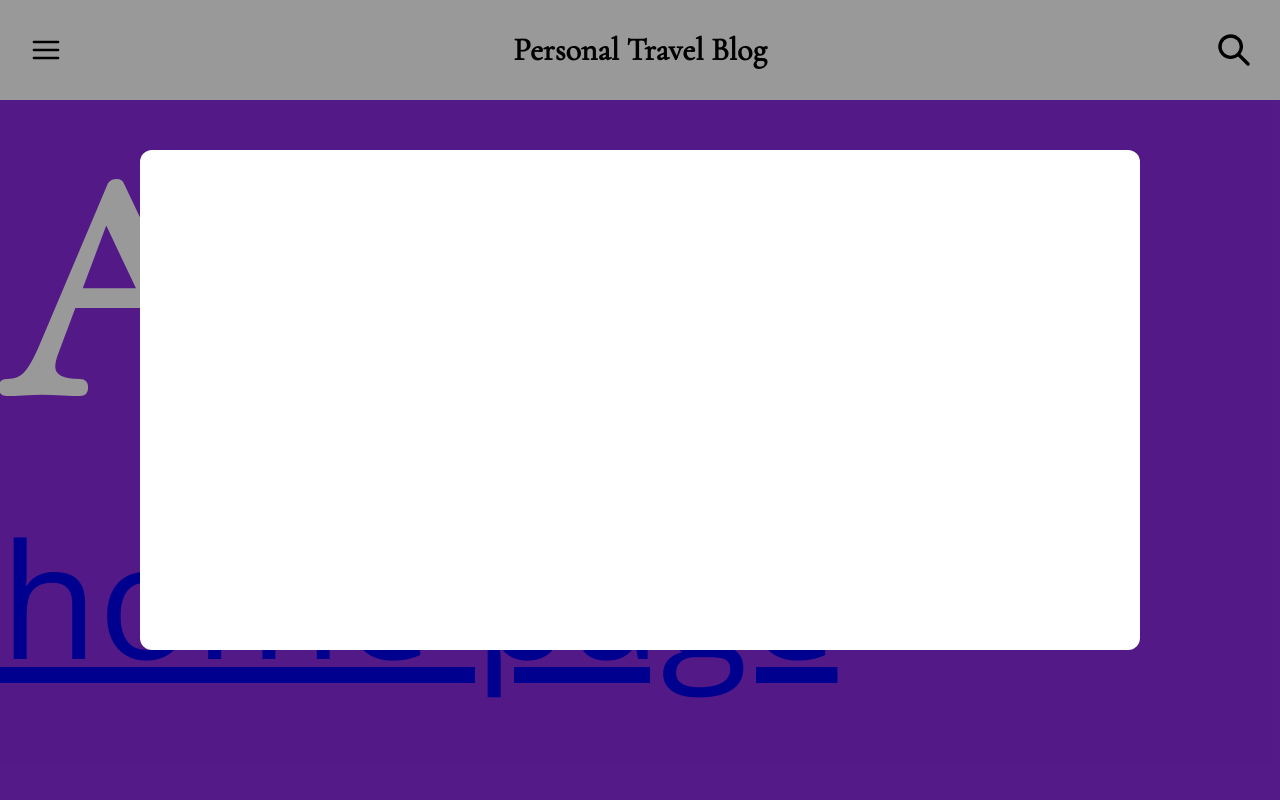
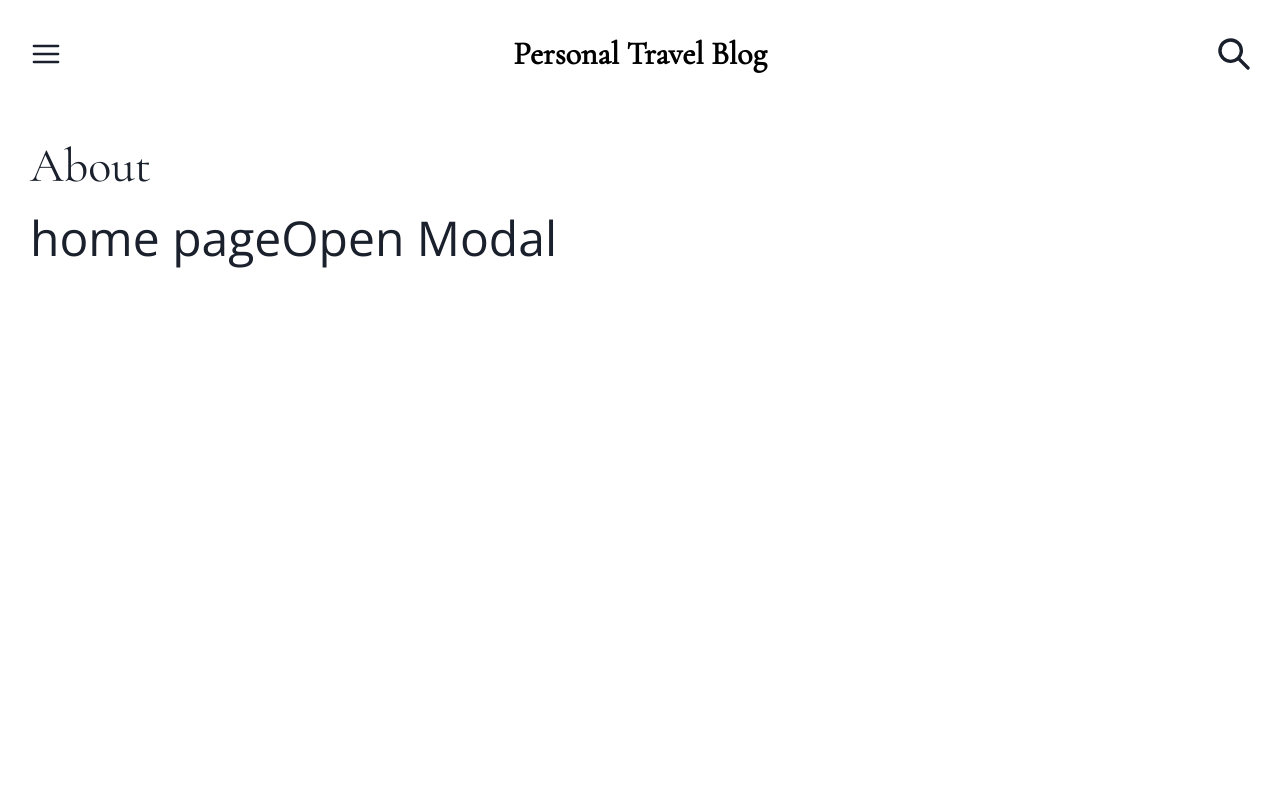
Before and after one commit to IlyaTheCreator/denispesunprivate, a React (Vite) app: page /about in a window 1280 px wide. Shown: the top 800 px of the page. Built offline with nearby package versions, Linux system fonts and the light colour scheme.

Commit message:
DP-6: Компонент модального окна

```diff
--- a/package.json
+++ b/package.json
@@ -10,10 +10,12 @@
   },
   "dependencies": {
     "@chakra-ui/icons": "^2.0.11",
+    "@chakra-ui/react": "^2.3.5",
     "@chakra-ui/system": "^2.2.12",
     "@emotion/react": "^11.10.4",
     "@emotion/styled": "^11.10.4",
     "@reduxjs/toolkit": "^1.8.5",
+    "framer-motion": "^7.5.3",
     "lorem-ipsum": "^2.0.8",
     "node-sass": "^7.0.3",
     "react": "^18.2.0",
--- a/src/App.jsx
+++ b/src/App.jsx
@@ -1,5 +1,6 @@
 import { Provider as StoreProvider } from 'react-redux';
 import { BrowserRouter, Route, Routes } from 'react-router-dom';
+import { ChakraProvider, extendTheme } from '@chakra-ui/react';
 
 import { store } from './store';
 
@@ -9,15 +10,18 @@ import Home from './pages/Home/Home';
 import About from './pages/About/About';
 import Article from './pages/Article/Article';
 import Layout from './components/Layout/Layout';
-import ModalWindow from './components/ModalWindow/ModalWindow';
-import { useState } from 'react';
+
+const theme = extendTheme({
+  fonts: {
+    body: `'Open Sans', sans-serif`,
+  },
+});
 
 const App = () => {
-  const [modalActive, setModalActive] = useState(true)
-
   return (
     <StoreProvider store={store}>
       <BrowserRouter>
+        <ChakraProvider theme={theme}>
           <Layout>
             <Routes>
               <Route path="/" element={<Home />} />
@@ -27,8 +31,8 @@ const App = () => {
                 element={<Article data={MOCK_ARTICLE} />}
               />
             </Routes>
-          <ModalWindow active={modalActive} setActive={setModalActive}/>
           </Layout>
+        </ChakraProvider>
       </BrowserRouter>
     </StoreProvider>
   );
--- a/src/assets/styles/_general-styles.scss
+++ b/src/assets/styles/_general-styles.scss
@@ -19,7 +19,10 @@ h6 {
   font-family: 'Cormorant Garamond', serif;
 }
 
+.page {
+  padding-top: 100px;
+}
+
 body {
-  padding-top: 100px;
   font-family: 'Open Sans', serif;
 }
--- /dev/null
+++ b/src/components/Modal/Modal.jsx
@@ -0,0 +1,53 @@
+import {
+  Button,
+  Modal as ChakraModal,
+  ModalOverlay,
+  ModalContent,
+  ModalHeader,
+  ModalCloseButton,
+  ModalBody,
+  ModalFooter,
+} from '@chakra-ui/react';
+
+const Modal = ({
+  isOpen,
+  onClose,
+  mainActionText,
+  secondaryActionText,
+  title,
+  size, // 'xs', 'sm', 'md', 'lg', 'xl', 'full'
+  children,
+}) => {
+  return (
+    <ChakraModal
+      size={size ? size : 'md'}
+      isCentered
+      isOpen={isOpen}
+      onClose={onClose}
+    >
+      <ModalOverlay />
+      <ModalContent sx={{ borderRadius: 0 }}>
+        <ModalHeader>{title}</ModalHeader>
+        <ModalCloseButton />
+        <ModalBody>{children}</ModalBody>
+        <ModalFooter>
+          <Button
+            sx={{ borderRadius: 0 }}
+            colorScheme="blue"
+            mr={3}
+            onClick={onClose}
+          >
+            {mainActionText}
+          </Button>
+          {secondaryActionText && (
+            <Button sx={{ borderRadius: 0 }} variant="ghost">
+              {secondaryActionText}
+            </Button>
+          )}
+        </ModalFooter>
+      </ModalContent>
+    </ChakraModal>
+  );
+};
+
+export default Modal;
--- a/src/components/ModalWindow/ModalWindow.jsx
+++ /dev/null
@@ -1,17 +0,0 @@
-import styles from "./ModalWindow.module.scss"
-
-
-//active - виден ли компонент или нет
-//setActive - функция измнения состояния active
-
-const ModalWindow = ({active, setActive}) => {
-    return (
-        <div className={styles.modal}>
-            <div className={styles.modalContent}>
-
-            </div>
-        </div>
-    );
-};
-
-export default ModalWindow;
--- a/src/components/ModalWindow/ModalWindow.module.scss
+++ /dev/null
@@ -1,22 +0,0 @@
-@import '../../assets/styles/colors';
-
-.modal {
-    height: 100%;
-    width: 100%;
-    background-color: rgba(0, 0, 0, 0.4);
-    position: fixed;
-    top: 0;
-    left: 0;
-    display: flex;
-    justify-content: center;
-    align-items: center;
-
-}
-
-.modalContent {
-    padding: 20px;
-    border-radius: 12px;
-    background-color: white;
-    width: 1000px;
-    height: 500px;
-}
--- a/src/pages/About/About.jsx
+++ b/src/pages/About/About.jsx
@@ -1,12 +1,42 @@
+import { useDisclosure } from '@chakra-ui/react';
+
 import { Link } from 'react-router-dom';
+import Modal from '../../components/Modal/Modal';
 import styles from './About.module.scss';
 
 const About = () => {
+  const { isOpen, onOpen, onClose } = useDisclosure();
+
+  const modalExample = (
+    <Modal
+      isOpen={isOpen}
+      onClose={onClose}
+      title="Sample Modal"
+      mainActionText="Submit"
+      secondaryActionText="Idi lesom"
+      size="xl"
+    >
+      <h4>We are doing the business</h4>
+      <p>
+        lorem ipsum valera ya tut a ti gde lorem ipsum valera ya tut a ti
+        gde lorem ipsum valera ya tut a ti gde
+      </p>
+    </Modal>
+  );
+
   return (
-    <div className={styles['about-page']}>
-      <h1>About</h1>
-      <Link to="/">home page</Link>
-    </div>
+    <>
+      {modalExample}
+      <div className="page">
+        <div className={styles['about-page']}>
+          <div className="container">
+            <h1>About</h1>
+            <Link to="/">home page</Link>
+            <button onClick={onOpen}>Open Modal</button>
+          </div>
+        </div>
+      </div>
+    </>
   );
 };
 
--- a/src/pages/About/About.module.scss
+++ b/src/pages/About/About.module.scss
@@ -1,6 +1,4 @@
 .about-page {
-  background: blueviolet;
-  color: white;
-  font-size: 10rem;
+  font-size: 3rem;
   height: 100vh;
 }
--- a/src/pages/Article/Article.jsx
+++ b/src/pages/Article/Article.jsx
@@ -11,7 +11,7 @@ const Article = ({ data: { title, content } }) => {
   }, []);
 
   return (
-    <>
+    <div className="page">
       <HeaderImage url={getRandomImageUrl()} />
       <div className={`container ${styles.wrapper}`}>
         <div className={styles.content}>
@@ -19,7 +19,7 @@ const Article = ({ data: { title, content } }) => {
           <p ref={contentRef} className={styles['content-text']} />
         </div>
       </div>
-    </>
+    </div>
   );
 };
 
--- a/src/pages/Home/Home.jsx
+++ b/src/pages/Home/Home.jsx
@@ -4,10 +4,12 @@ import styles from './Home.module.scss';
 
 const Home = () => {
   return (
-    <div className={styles['home-page']}>
-      <div className="container" style={{ height: '80vh' }}>
-        <h1>hello testing here</h1>
-        <Link to="/about">about</Link>
+    <div className="page">
+      <div className={styles['home-page']}>
+        <div className="container" style={{ height: '80vh' }}>
+          <h1>hello testing here</h1>
+          <Link to="/about">about</Link>
+        </div>
       </div>
     </div>
   );
```
Also changed, not shown: 1 other file (tests, documents, lock files or other folders). Lines whose indentation alone changed are shown as unchanged.
